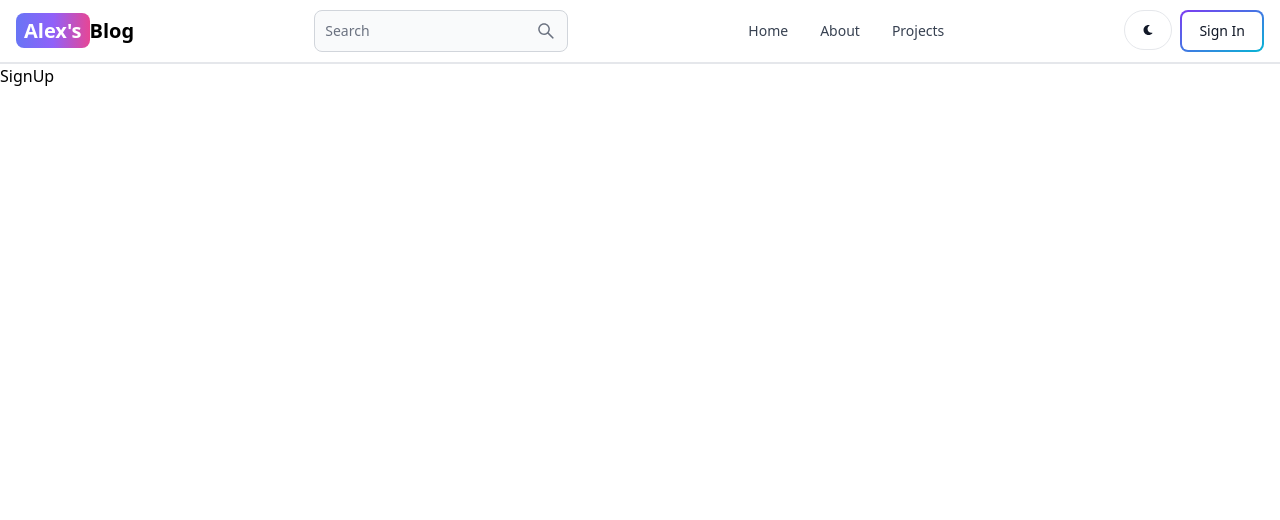
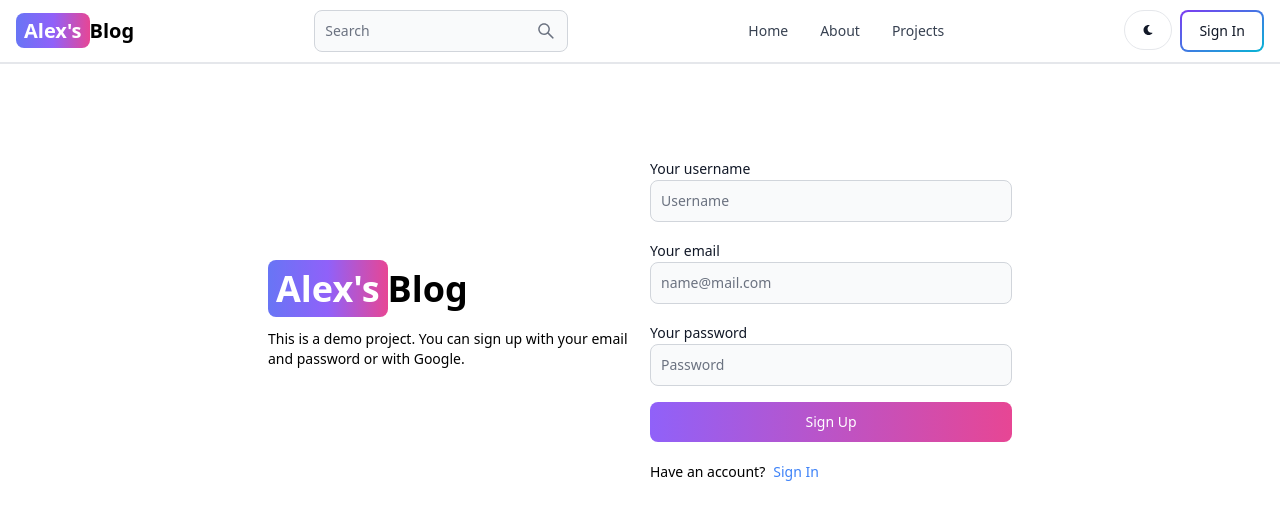
Before and after one commit to alexandruale26/MERN-Blog, a React (Vite) app in the folder client/: page /signup in a window 1280 px wide. Shown: the top 520 px of the page. Built offline with nearby package versions, Linux system fonts and the light colour scheme.

Commit message:
created sign uo page ui

```diff
--- a/client/src/pages/SignUp.jsx
+++ b/client/src/pages/SignUp.jsx
@@ -1,7 +1,54 @@
-import React from "react";
+import { Button, Label, TextInput } from "flowbite-react";
+import { Link } from "react-router-dom";
 
 const SignUp = () => {
-  return <div>SignUp</div>;
+  return (
+    <div className="min-h-screen mt-20">
+      <div className="flex flex-col gap-5 md:flex-row md:items-center p-3 max-w-3xl mx-auto">
+        {/* Left side */}
+        <div className="flex-1">
+          <Link to="/" className="text-4xl font-bold dark:text-white">
+            <span className="px-2 py-1 bg-gradient-to-r from-indigo-500 via-purple-500 to-pink-500 rounded-lg text-white">
+              Alex&apos;s
+            </span>
+            Blog
+          </Link>
+          <p className="text-sm mt-5">
+            This is a demo project. You can sign up with your email and password or with Google.
+          </p>
+        </div>
+
+        {/* Right side */}
+        <div className="flex-1">
+          <form className="flex flex-col gap-4">
+            <div>
+              <Label value="Your username" />
+              <TextInput type="text" placeholder="Username" id="username" />
+            </div>
+
+            <div>
+              <Label value="Your email" />
+              <TextInput type="text" placeholder="name@mail.com" id="email" />
+            </div>
+
+            <div>
+              <Label value="Your password" />
+              <TextInput type="text" placeholder="Password" id="password" />
+            </div>
+            <Button gradientDuoTone="purpleToPink" type="submit">
+              Sign Up
+            </Button>
+          </form>
+          <div className="flex gap-2 text-sm mt-5">
+            <span>Have an account?</span>
+            <Link to="/signin" className="text-blue-500">
+              Sign In
+            </Link>
+          </div>
+        </div>
+      </div>
+    </div>
+  );
 };
 
 export default SignUp;
```
